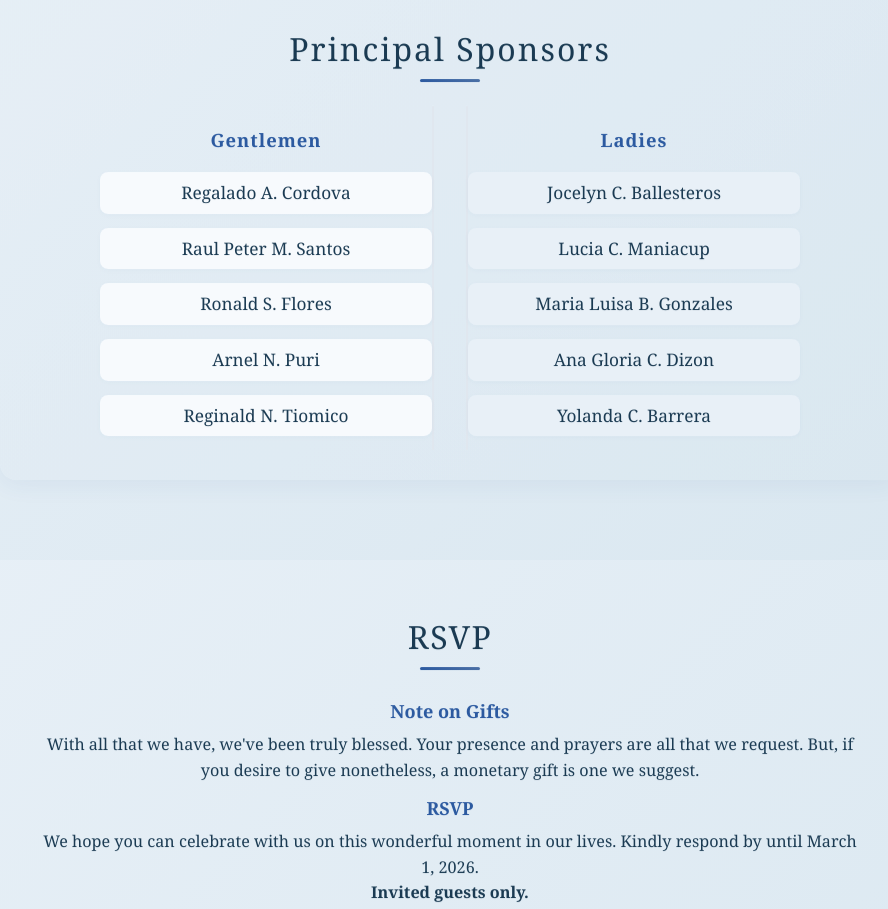
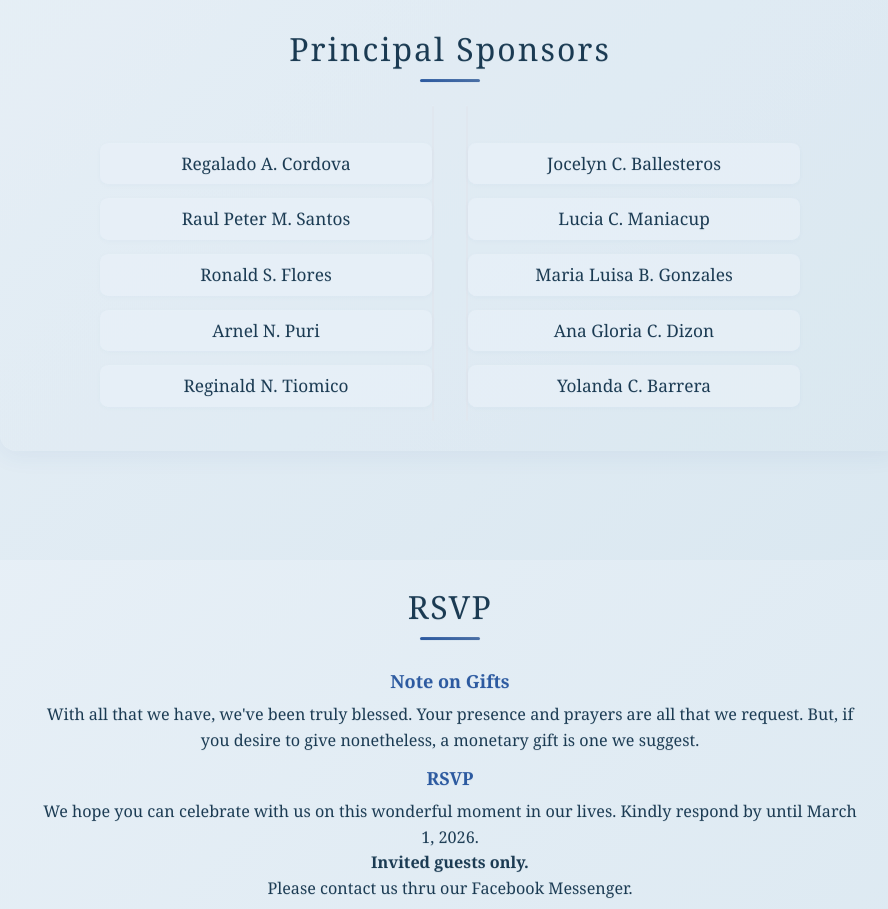
Before and after one commit to joparungaostudent-cell/raeandclaireinv, a React (Vite) app: page / in a window 1280 px wide. Shown: the part 4240-5149 px from the top of the page, without its empty margins (190-1078 px from the left). Built offline with nearby package versions, Linux system fonts and the light colour scheme.

Commit message:
welldone

```diff
--- a/src/App.css
+++ b/src/App.css
@@ -34,15 +34,12 @@
   color: #1a3a52;
   font-weight: 500;
   margin-bottom: 14px;
-  background: #f7fafd;
+  background: rgba(232, 240, 247, 0.65);
   padding: 7px 18px;
   border-radius: 8px;
   width: 100%;
   text-align: center;
   box-shadow: 0 1px 4px rgba(44,90,160,0.04);
-}
-.sponsors-col:last-child .sponsor-name {
-  background: #e8f0f7;
 }
 
 /* Always force two columns for sponsors on all devices */
--- a/src/App.jsx
+++ b/src/App.jsx
@@ -425,7 +425,7 @@
         <h2 className="schedule-title">Principal Sponsors</h2>
         <div className="sponsors-grid">
           <div className="sponsors-col sponsors-gentlemen">
-            <h3 className="sponsors-col-title">Gentlemen</h3>
+            <h3 className="sponsors-col-title"></h3>
             <div className="sponsor-name">Regalado A. Cordova</div>
             <div className="sponsor-name">Raul Peter M. Santos</div>
             <div className="sponsor-name">Ronald S. Flores</div>
@@ -433,7 +433,7 @@
             <div className="sponsor-name">Reginald N. Tiomico</div>
           </div>
           <div className="sponsors-col sponsors-ladies">
-            <h3 className="sponsors-col-title">Ladies</h3>
+            <h3 className="sponsors-col-title"></h3>
             <div className="sponsor-name">Jocelyn C. Ballesteros</div>
             <div className="sponsor-name">Lucia C. Maniacup</div>
             <div className="sponsor-name">Maria Luisa B. Gonzales</div>
```
